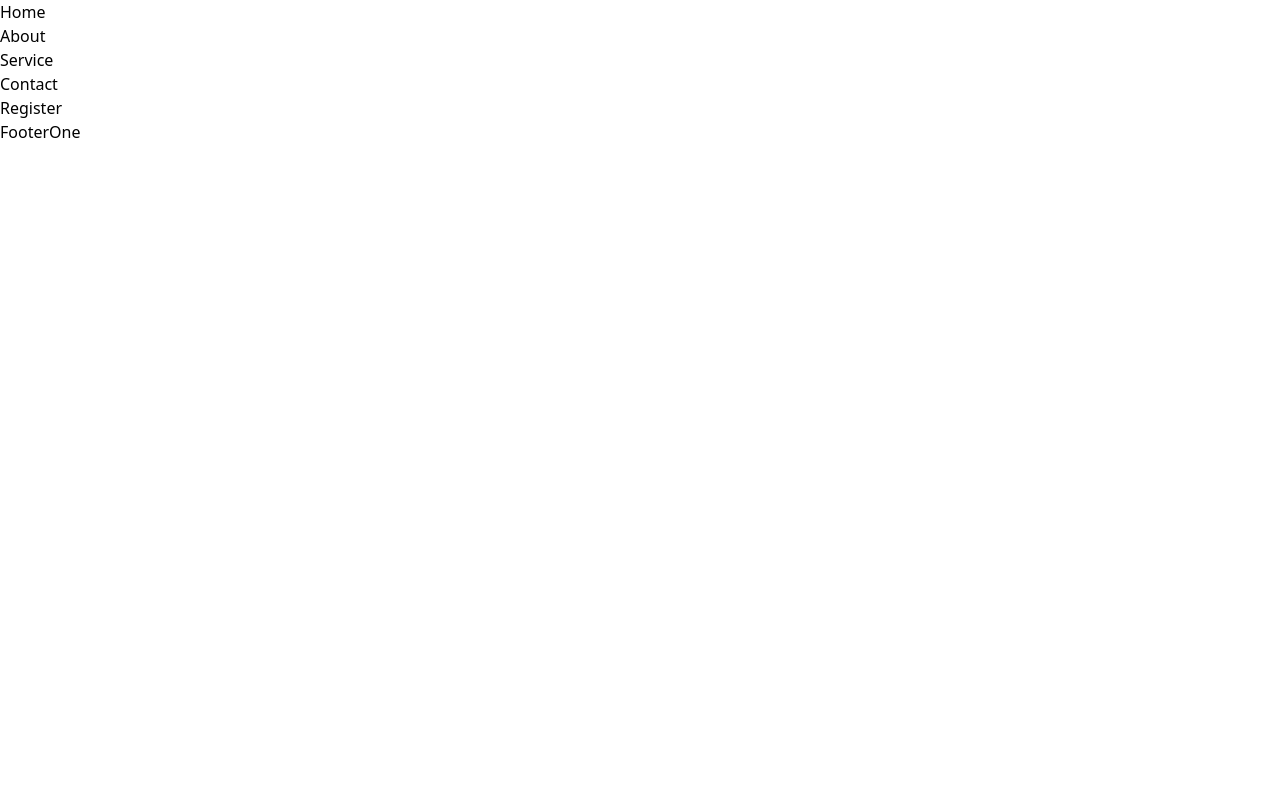
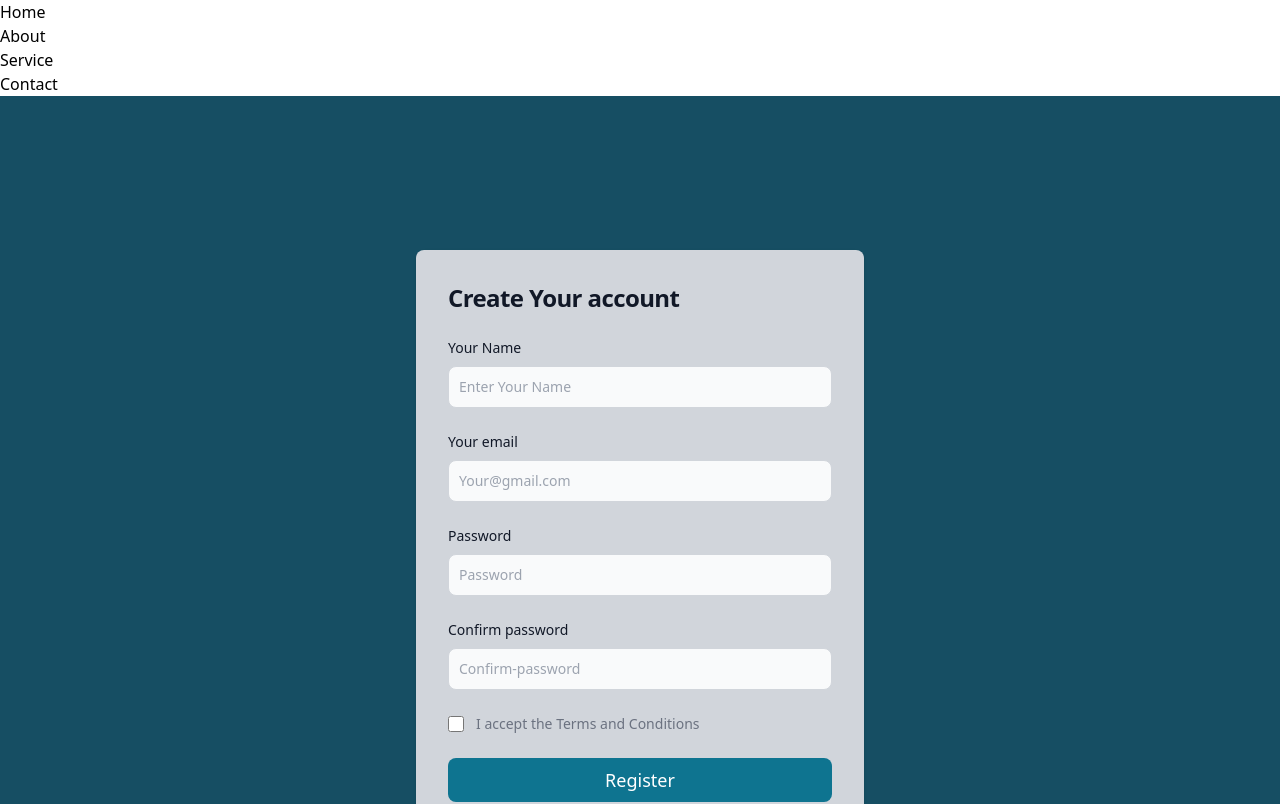
Before and after one commit to gravitonweb-IT/grow-capitals, a React (Create React App) app: page /register in a window 1280 px wide. Shown: the top 804 px of the page. Built offline with nearby package versions, Linux system fonts and the light colour scheme.

Commit message:
loginpage

```diff
--- a/src/Modules/Account/LogIn.jsx
+++ b/src/Modules/Account/LogIn.jsx
@@ -1,9 +1,68 @@
-import React from 'react'
 
-const LogIn = () => {
+
+import React from 'react';
+
+function LogIn() {
   return (
-    <div>LogIn</div>
-  )
+
+    <div className=" w-full h-full dark:bg-gray-900 bg-cyan-900 pt-10 pb-10">
+      <div className="w-80 p-10 bg-gray-300 rounded-lg shadow-lg mx-auto">
+        <div className="text-2xl font-semibold mb-8 text-gray-700">Login</div>
+        <form action="#">
+          <div className="mb-4">
+            <div className="relative">
+              <input
+                required
+                type="text"
+                className="w-full h-10 pl-12 outline-none border-none text-lg bg-gray-300 text-gray-600 rounded-full shadow-inner focus:shadow-inner-focus"
+                placeholder="Email or Phone"
+              />
+              <span className="absolute left-4 top-1/2 transform -translate-y-1/2 text-gray-600">
+
+                {/* Add your SVG icon here */}
+              </span>
+              <label className="absolute left-16 top-1/2 transform -translate-y-1/2 text-gray-600 pointer-events-none">
+                {/* Email or Phone */}
+
+              </label>
+            </div>
+          </div>
+          <div className="mb-4">
+            <div className="relative">
+              <input
+                required
+                type="password"
+                className="w-full h-10 pl-12 outline-none border-none text-lg bg-gray-300 text-gray-600 rounded-full shadow-inner focus:shadow-inner-focus"
+                placeholder="Password"
+              />
+              <span className="absolute left-4 top-1/2 transform -translate-y-1/2 text-gray-600">
+                {/* Add your SVG icon here */}
+              </span>
+              <label className="absolute left-16 top-1/2 transform -translate-y-1/2 text-gray-600 pointer-events-none">
+                {/* Password */}
+              </label>
+            </div>
+          </div>
+          <div className="mb-4">
+            <a href="#" className="text-gray-600 text-sm hover:underline">
+              Forgot Password?
+            </a>
+          </div>
+          <button className="w-full h-10 bg-gray-300 text-lg font-semibold text-gray-600 rounded-full shadow-lg hover:text-blue-500 focus:text-blue-500 focus:shadow-lg-focus">
+            Sign in
+          </button>
+          <div className="mt-4 text-gray-600 text-sm">
+            Not a member?{' '}
+            <a href="#" className="text-blue-500 hover:underline">
+              Sign up now
+            </a>
+          </div>
+        </form>
+      </div>
+    </div>
+  );
 }
 
-export default LogIn
+
+
+export default LogIn;
--- a/src/Modules/Account/Register.jsx
+++ b/src/Modules/Account/Register.jsx
@@ -2,7 +2,53 @@
 
 const Register = () => {
   return (
-    <div>Register</div>
+    <>
+
+      <div className=" w-full h-full dark:bg-gray-900 bg-cyan-900 p-12">
+        <div className="flex flex-col items-center justify-center px-6 py-8 mx-auto md:h-screen lg:py-0">
+
+          <div className="w-full bg-gray-300 rounded-lg shadow dark:border  mt-10 mb-10x sm:max-w-md xl:p-0 dark:bg-gray-800 dark:border-gray-700">
+            <div className="p-6 space-y-4 md:space-y-6 sm:p-8">
+              <h1 className="text-xl font-bold leading-tight tracking-tight text-gray-900 md:text-2xl dark:text-white">
+                Create Your account
+              </h1>
+              <form className="space-y-4 md:space-y-6 " action="#">
+                <div>
+                  <label for="name" className="block mb-2 text-sm font-medium text-gray-900 dark:text-white">Your Name</label>
+                  <input type="text" name="name" id="name" className="bg-gray-50 border border-gray-300 text-gray-900 sm:text-sm rounded-lg focus:ring-primary-600 focus:border-primary-600 block w-full p-2.5 dark:bg-gray-700 dark:border-gray-600 dark:placeholder-gray-400 dark:text-white dark:focus:ring-blue-500 dark:focus:border-blue-500" placeholder="Enter Your Name" required />
+                </div>
+                <div>
+                  <label for="email" className="block mb-2 text-sm font-medium text-gray-900 dark:text-white">Your email</label>
+                  <input type="email" name="email" id="email" className="bg-gray-50 border border-gray-300 text-gray-900 sm:text-sm rounded-lg focus:ring-primary-600 focus:border-primary-600 block w-full p-2.5 dark:bg-gray-700 dark:border-gray-600 dark:placeholder-gray-400 dark:text-white dark:focus:ring-blue-500 dark:focus:border-blue-500" placeholder="Your@gmail.com" required />
+                </div>
+                <div>
+                  <label for="password" className="block mb-2 text-sm font-medium text-gray-900 dark:text-white">Password</label>
+                  <input type="password" name="password" id="password" placeholder="Password" className="bg-gray-50 border border-gray-300 text-gray-900 sm:text-sm rounded-lg focus:ring-primary-600 focus:border-primary-600 block w-full p-2.5 dark:bg-gray-700 dark:border-gray-600 dark:placeholder-gray-400 dark:text-white dark:focus:ring-blue-500 dark:focus:border-blue-500" required />
+                </div>
+                <div>
+                  <label for="confirm-password" className="block mb-2 text-sm font-medium text-gray-900 dark:text-white">Confirm password</label>
+                  <input type="password" name="confirm-password" id="confirm-password" placeholder="Confirm-password" className="bg-gray-50 border border-gray-300 text-gray-900 sm:text-sm rounded-lg focus:ring-primary-600 focus:border-primary-600 block w-full p-2.5 dark:bg-gray-700 dark:border-gray-600 dark:placeholder-gray-400 dark:text-white dark:focus:ring-blue-500 dark:focus:border-blue-500" required />
+                </div>
+                <div className="flex items-start">
+                  <div className="flex items-center h-5">
+                    <input id="terms" aria-describedby="terms" type="checkbox" className="w-4 h-4 border border-gray-300 rounded bg-gray-50 focus:ring-3 focus:ring-primary-300 dark:bg-gray-700 dark:border-gray-600 dark:focus:ring-primary-600 dark:ring-offset-gray-800" required />
+                  </div>
+                  <div className="ml-3 text-sm">
+                    <label for="terms" className="font-light text-gray-500 dark:text-gray-300">I accept the <a className="font-medium text-primary-600 hover:underline dark:text-primary-500" href="#">Terms and Conditions</a></label>
+                  </div>
+                </div>
+                <button type="submit" className="w-full text-white bg-cyan-700 hover:bg-blue-950  font-medium rounded-lg text-lg px-5 py-2 text-center">Register</button>
+
+                <p className="text-sm font-light text-gray-500 dark:text-gray-400">
+                  Already have an account? <a href="#" className="font-medium text-primary-600 hover:underline dark:text-primary-500">Login here</a>
+                </p>
+              </form>
+            </div>
+          </div>
+        </div>
+      </div>
+
+    </>
   )
 }
 
```
